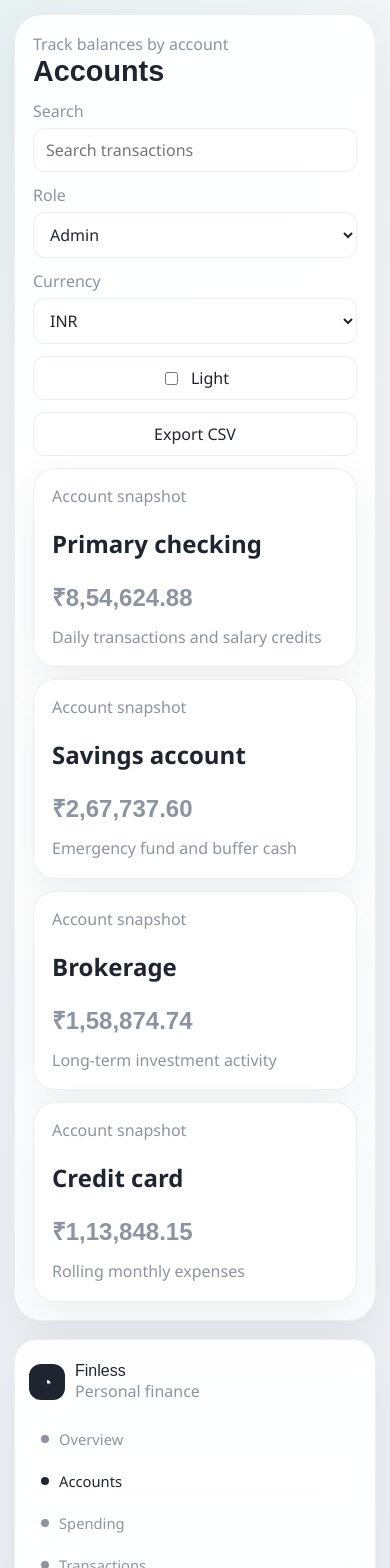
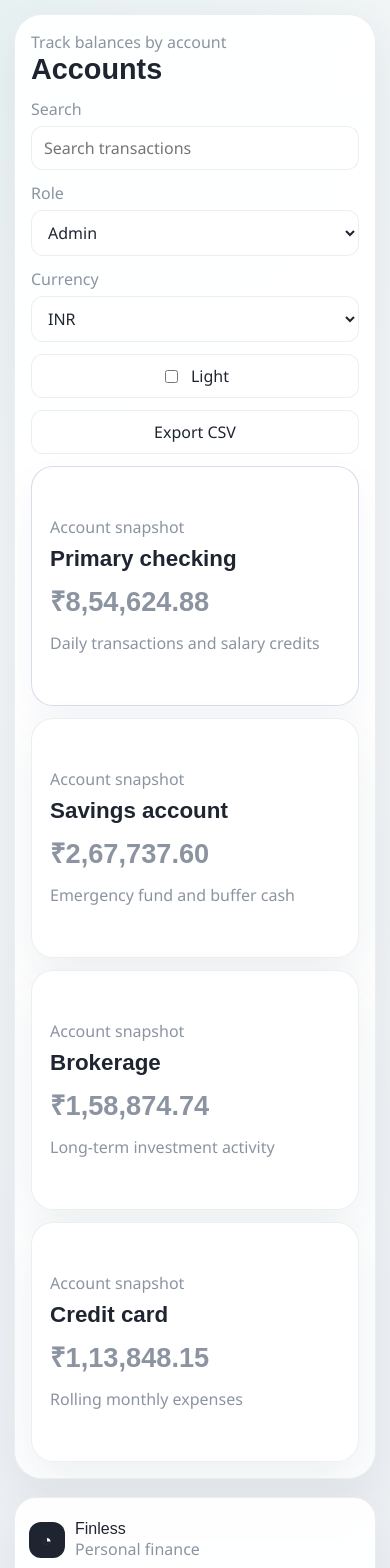
Before and after one commit to jayant733/personal-finance-dashboard, a React (Vite) app in the folder apps/web/: page /accounts in a window 390 px wide. Shown: the top 1568 px of the page. Built offline with nearby package versions, Linux system fonts and the light colour scheme.

Commit message:
Add no result type logic and final UI refactoring

```diff
--- a/apps/web/src/App.css
+++ b/apps/web/src/App.css
@@ -11,6 +11,8 @@
   --border: rgba(31, 37, 48, 0.08);
   --text: #1f2530;
   --text-soft: #8c94a1;
+  --focus: rgba(91, 119, 181, 0.55);
+  --focus-soft: rgba(91, 119, 181, 0.14);
   --mint: #8fe0d2;
   --mint-deep: #4cb9a5;
   --rose: #f2a2a4;
@@ -25,6 +27,8 @@
   --border: rgba(214, 225, 243, 0.08);
   --text: #edf3ff;
   --text-soft: #96a3b8;
+  --focus: rgba(137, 169, 255, 0.62);
+  --focus-soft: rgba(137, 169, 255, 0.16);
   --mint: #67dbc8;
   --mint-deep: #5be0be;
   --rose: #ff9b8d;
@@ -75,6 +79,7 @@ button {
   padding: 32px;
   max-width: 1420px;
   margin: 0 auto;
+  align-items: stretch;
 }
 
 .sidebar,
@@ -168,7 +173,7 @@ button {
 }
 
 .sidebar__item:hover {
-  background: rgba(76, 185, 165, 0.08);
+  background: var(--focus-soft);
 }
 
 .sidebar__bullet {
@@ -215,12 +220,19 @@ button {
   display: grid;
   gap: 12px;
   min-width: 0;
+  width: 100%;
+  min-height: calc(100vh - 64px);
+  align-content: start;
   background: var(--surface);
   border-radius: 28px;
   border: 1px solid var(--border);
   box-shadow: var(--shadow);
   padding: 18px;
   content-visibility: auto;
+}
+
+.dashboard > * {
+  min-width: 0;
 }
 
 .topbar,
@@ -273,8 +285,8 @@ button {
 
 .field input:focus,
 .field select:focus {
-  border-color: rgba(76, 185, 165, 0.55);
-  box-shadow: 0 0 0 4px rgba(76, 185, 165, 0.12);
+  border-color: var(--focus);
+  box-shadow: 0 0 0 4px var(--focus-soft);
 }
 
 .field--search {
@@ -333,8 +345,8 @@ button {
 .panel:hover,
 .balance-card:hover {
   transform: translateY(-2px);
-  box-shadow: 0 18px 34px rgba(76, 185, 165, 0.12);
-  border-color: rgba(76, 185, 165, 0.22);
+  box-shadow: 0 18px 34px var(--focus-soft);
+  border-color: rgba(122, 141, 178, 0.28);
 }
 
 .ghost-button:active,
@@ -487,6 +499,7 @@ button {
 .page-grid {
   display: grid;
   gap: 12px;
+  align-items: stretch;
 }
 
 .page-grid--two {
@@ -497,11 +510,38 @@ button {
   grid-template-columns: minmax(0, 1.2fr) minmax(0, 1fr);
 }
 
+.page-grid--accounts {
+  align-items: stretch;
+}
+
+.account-card {
+  min-height: 240px;
+  display: flex;
+  flex-direction: column;
+  justify-content: center;
+}
+
+.account-card--featured {
+  border-color: rgba(122, 141, 178, 0.3);
+  box-shadow: 0 18px 34px rgba(122, 141, 178, 0.08);
+}
+
+.account-card--featured:hover {
+  border-color: var(--focus);
+  box-shadow: 0 18px 34px var(--focus-soft);
+}
+
+.account-card h2 {
+  margin: 8px 0 0;
+  font-family: "Space Grotesk", "Plus Jakarta Sans", sans-serif;
+  font-size: clamp(1.4rem, 1.8vw, 1.7rem);
+}
+
 .page-value {
   display: block;
   margin: 10px 0 12px;
   font-family: "Space Grotesk", "Plus Jakarta Sans", sans-serif;
-  font-size: clamp(1.5rem, 2.4vw, 2.2rem);
+  font-size: clamp(1.7rem, 2.6vw, 2.5rem);
 }
 
 .panel-copy {
@@ -515,8 +555,23 @@ button {
   min-width: 0;
 }
 
+.page-grid > .panel,
+.lower-grid > .panel,
+.content-grid > .panel,
+.hero-grid > .summary-card,
+.hero-grid > .balance-card {
+  height: 100%;
+}
+
 .panel--wide {
   grid-column: span 2;
+}
+
+.panel--centered {
+  min-height: 260px;
+  display: flex;
+  flex-direction: column;
+  justify-content: center;
 }
 
 .panel--promo {
@@ -539,6 +594,7 @@ button {
 
 .lower-grid {
   grid-template-columns: minmax(0, 1.55fr) minmax(260px, 1fr);
+  align-items: stretch;
 }
 
 .transaction-form {
@@ -600,6 +656,25 @@ button {
   min-height: 120px;
   display: grid;
   place-items: center;
+  color: var(--text-soft);
+  text-align: center;
+  border-radius: 18px;
+  background: rgba(104, 114, 132, 0.04);
+}
+
+.chart-empty--large {
+  min-height: 240px;
+}
+
+.inline-state {
+  min-height: 180px;
+  display: grid;
+  place-items: center;
+  text-align: center;
+}
+
+.inline-state p {
+  margin: 10px 0 16px;
   color: var(--text-soft);
 }
 
@@ -728,6 +803,7 @@ button {
 .table-wrap {
   overflow-x: auto;
   scrollbar-width: thin;
+  min-height: 360px;
 }
 
 .transactions-table {
@@ -755,6 +831,17 @@ button {
 
 .transactions-table tbody tr:hover {
   background: rgba(76, 185, 165, 0.08);
+}
+
+.transactions-table tbody tr.table-row-empty {
+  background: transparent;
+}
+
+.transactions-table td.table-empty {
+  height: 300px;
+  text-align: center;
+  vertical-align: middle;
+  color: var(--text-soft);
 }
 
 .amount {
@@ -799,7 +886,7 @@ button {
 }
 
 .state-card {
-  min-height: 320px;
+  min-height: 360px;
   display: grid;
   place-items: center;
   text-align: center;
@@ -882,6 +969,11 @@ button {
     padding: 14px;
   }
 
+  .dashboard {
+    min-height: calc(100vh - 28px);
+    padding: 16px;
+  }
+
   .sidebar,
   .panel,
   .summary-card,
@@ -904,4 +996,8 @@ button {
   .topbar__actions > * {
     flex: 1 1 100%;
   }
+
+  .table-wrap {
+    min-height: 280px;
+  }
 }
--- a/apps/web/src/components/charts/CashflowBars.tsx
+++ b/apps/web/src/components/charts/CashflowBars.tsx
@@ -3,6 +3,10 @@ export function CashflowBars({
 }: {
   data: Array<{ month: string; label: string; income: number; expense: number }>
 }) {
+  if (data.length === 0) {
+    return <div className="chart-empty chart-empty--large">No cashflow data for the current filter.</div>
+  }
+
   const highest = Math.max(...data.flatMap((item) => [item.income, item.expense]), 1)
 
   return (
--- a/apps/web/src/components/charts/CategoryDonut.tsx
+++ b/apps/web/src/components/charts/CategoryDonut.tsx
@@ -9,6 +9,10 @@ export function CategoryDonut({
   items: Array<{ category: string; total: number }>
   currency: CurrencyCode
 }) {
+  if (items.length === 0) {
+    return <div className="chart-empty chart-empty--large">No category data for the current filter.</div>
+  }
+
   const total = items.reduce((sum, item) => sum + item.total, 0)
   const segments = items.map((item) => (total === 0 ? 0 : (item.total / total) * 263.89))
   const offsets = segments.map((_, index) => segments.slice(0, index).reduce((sum, value) => sum + value + 6, 0))
--- a/apps/web/src/pages/AccountsPage.tsx
+++ b/apps/web/src/pages/AccountsPage.tsx
@@ -48,9 +48,9 @@ export function AccountsPage() {
         onExport={() => downloadCsv(filteredTransactions)}
       />
 
-      <section className="page-grid page-grid--two">
-        {accounts.map((account) => (
-          <article key={account.name} className="panel">
+      <section className="page-grid page-grid--two page-grid--accounts">
+        {accounts.map((account, index) => (
+          <article key={account.name} className={`panel account-card ${index === 0 ? 'account-card--featured' : ''}`}>
             <span className="eyebrow">Account snapshot</span>
             <h2>{account.name}</h2>
             <strong className="page-value">{formatCurrency(asDisplayCurrency(account.amount), currency)}</strong>
--- a/apps/web/src/pages/DashboardPage.tsx
+++ b/apps/web/src/pages/DashboardPage.tsx
@@ -50,7 +50,7 @@ export function DashboardPage() {
 
       <TopControls
         title="Financial Overview"
-        eyebrow="Good Morning, Jayan"
+        eyebrow="Good Morning, Jayant"
         search={search}
         setSearch={setSearch}
         role={role}
@@ -85,16 +85,20 @@ export function DashboardPage() {
           <h2>No transactions yet</h2>
           <p>Start by adding your first transaction on the transactions page to populate the overview.</p>
         </section>
-      ) : hasNoFilteredResults ? (
-        <section className="state-card">
-          <h2>No transactions match this filter</h2>
-          <p>Try widening the date range or clearing the search to repopulate the dashboard.</p>
-          <button className="ghost-button" type="button" onClick={resetFilters}>
-            Reset filters
-          </button>
-        </section>
       ) : (
         <>
+          {hasNoFilteredResults ? (
+            <section className="panel inline-state">
+              <div>
+                <h2>No results found</h2>
+                <p>Try widening the date range or clearing the search to repopulate the dashboard.</p>
+                <button className="ghost-button" type="button" onClick={resetFilters}>
+                  Reset filters
+                </button>
+              </div>
+            </section>
+          ) : null}
+
           <section className="micro-summary">
             <article className="micro-summary__item">
               <span>Income</span>
--- a/apps/web/src/pages/GoalsPage.tsx
+++ b/apps/web/src/pages/GoalsPage.tsx
@@ -43,14 +43,14 @@ export function GoalsPage() {
       />
 
       <section className="page-grid page-grid--two">
-        <article className="panel">
+        <article className="panel panel--centered">
           <span className="eyebrow">Goal progress</span>
           <h2>Net worth target</h2>
           <strong className="page-value">{formatCurrency(asDisplayCurrency(netWorthGoal), currency)}</strong>
           <p className="panel-copy">Current completion: {percentFormatter.format(Math.max(0, completion))}</p>
         </article>
 
-        <article className="panel">
+        <article className="panel panel--centered">
           <span className="eyebrow">Emergency fund</span>
           <h2>Runway coverage</h2>
           <strong className="page-value">{Math.max(1, Math.round(totalBalance / (totalExpense / 3 || 1)))} months</strong>
--- a/apps/web/src/pages/TransactionsPage.tsx
+++ b/apps/web/src/pages/TransactionsPage.tsx
@@ -160,7 +160,14 @@ export function TransactionsPage() {
               </tr>
             </thead>
             <tbody>
-              {recentTransactions.map((transaction) => (
+              {recentTransactions.length === 0 ? (
+                <tr className="table-row-empty">
+                  <td className="table-empty" colSpan={7}>
+                    No results found for the current search or filter.
+                  </td>
+                </tr>
+              ) : (
+                recentTransactions.map((transaction) => (
                   <tr key={transaction.id}>
                     <td>{transaction.date}</td>
                     <td>{transaction.description}</td>
@@ -179,7 +186,8 @@ export function TransactionsPage() {
                       </button>
                     </td>
                   </tr>
-              ))}
+                ))
+              )}
             </tbody>
           </table>
         </div>
```
Lines whose indentation alone changed are shown as unchanged.
